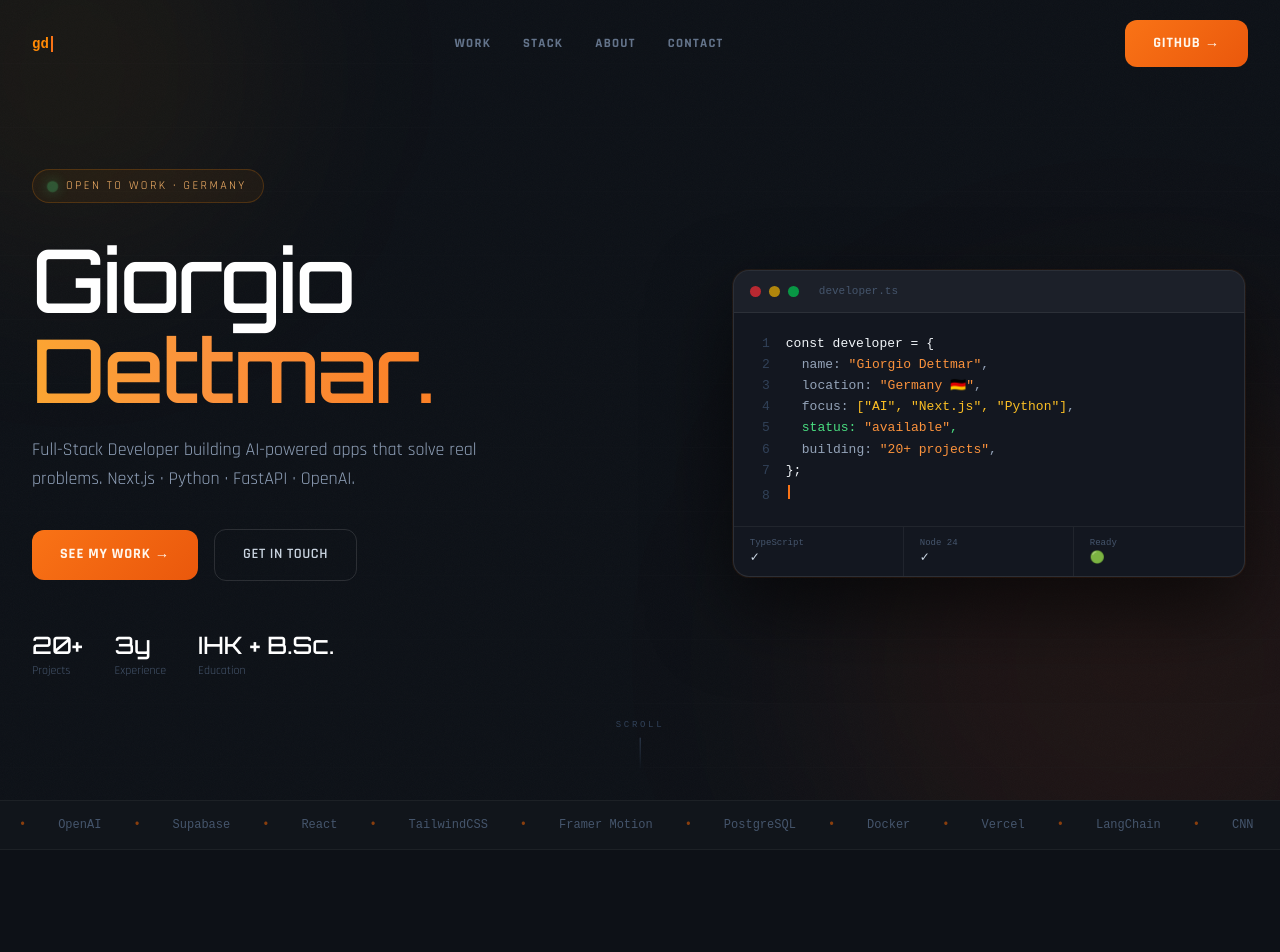
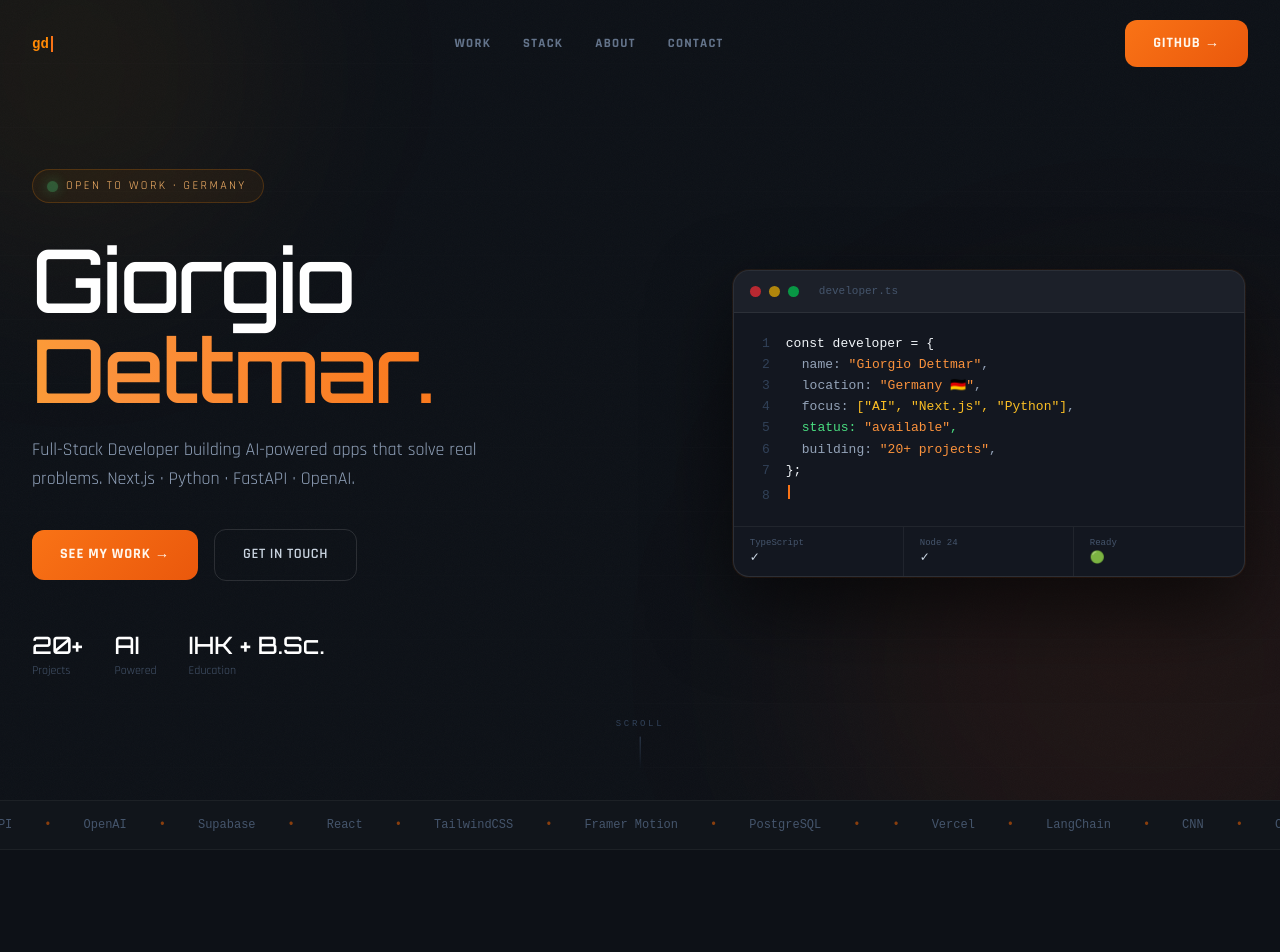
Before and after one commit to Giorgiod91/portfolio, a Next.js app: page / in a window 1280 px wide. Shown: the top 952 px of the page. Built offline with nearby package versions, Linux system fonts and the light colour scheme.

Commit message:
Update page.tsx

```diff
--- a/src/app/page.tsx
+++ b/src/app/page.tsx
@@ -144,7 +144,7 @@ const SKILLS = [
 const MARQUEE_ITEMS = [
   "Next.js", "•", "TypeScript", "•", "Python", "•", "FastAPI", "•",
   "OpenAI", "•", "Supabase", "•", "React", "•", "TailwindCSS", "•",
-  "Framer Motion", "•", "PostgreSQL", "•", "Docker", "•", "Vercel", "•",
+  "Framer Motion", "•", "PostgreSQL", "•", "•", "Vercel", "•",
   "LangChain", "•", "CNN", "•", "Claude API", "•", "Node.js", "•",
 ];
 
@@ -394,7 +394,7 @@ function Hero() {
               transition={{ delay: 0.55 }}
               className="mt-12 flex flex-wrap gap-8"
             >
-              {[["20+", "Projects"], ["3y", "Experience"], ["IHK + B.Sc.", "Education"]].map(([val, label]) => (
+              {[["20+", "Projects"], ["AI", "Powered"], ["IHK + B.Sc.", "Education"]].map(([val, label]) => (
                 <div key={label}>
                   <p className="font-display text-2xl text-white">{val}</p>
                   <p className="mt-0.5 text-xs text-slate-600">{label}</p>
@@ -647,10 +647,9 @@ function About() {
             className="space-y-3"
           >
             {[
-              { year: "2024 → 2027", title: "IHK — Application Developer", desc: "Fachinformatiker Anwendungsentwicklung", dot: "#f97316" },
-              { year: "2024 → now",  title: "B.Sc. Computer Science",       desc: "Online university, parallel to training",      dot: "#fbbf24" },
-              { year: "2023 → now",  title: "Freelance Full-Stack Dev",     desc: "AI integrations, SaaS, web apps",              dot: "#34d399" },
-              { year: "2022 → now",  title: "Self-taught · Open Source",    desc: "20+ projects shipped, always learning",        dot: "#818cf8" },
+            { year: "2025 → 2027", title: "IHK — Application Developer", desc: "Fachinformatiker Anwendungsentwicklung", dot: "#f97316" },
+{ year: "2025 → 2028", title: "B.Sc. Computer Science", desc: "Online university, parallel to training", dot: "#fbbf24" },
+{ year: "2022 → now", title: "Self-taught · Open Source", desc: "20+ projects shipped, always learning", dot: "#818cf8" },
             ].map((item, i) => (
               <motion.div
                 key={i}
```
